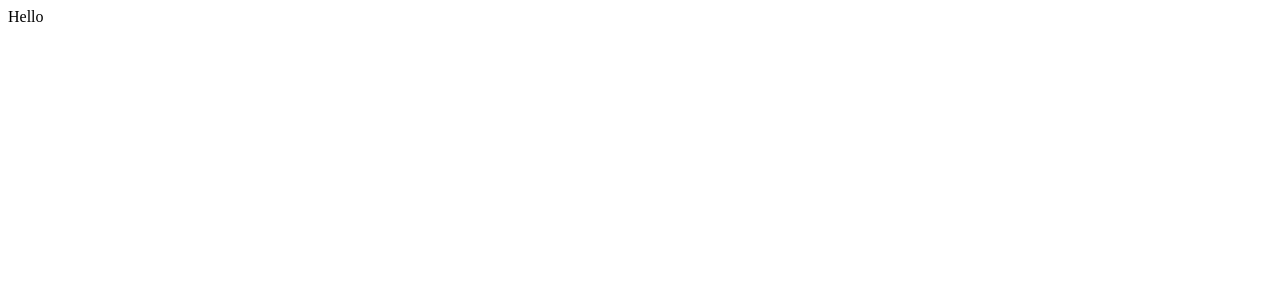
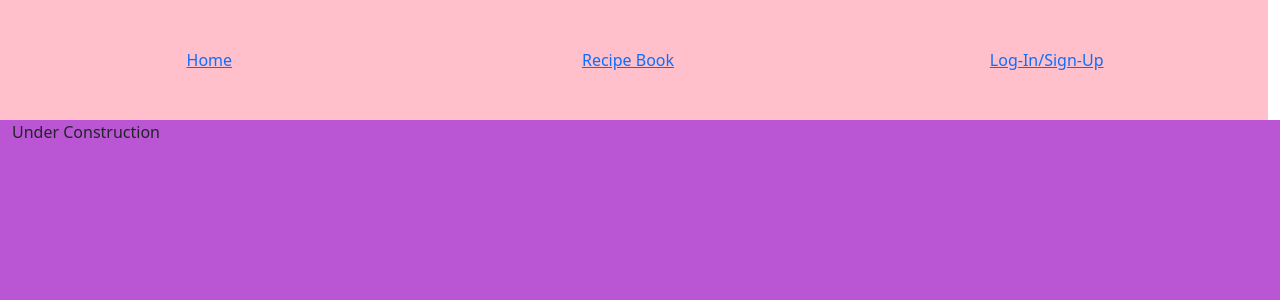
Before and after one commit to erinn-emilie/recipewebsite, a React (Vite) app: page /recipes in a window 1280 px wide. Shown: the top 300 px of the page. Built offline with nearby package versions, Linux system fonts and the light colour scheme.

Commit message:
First commit.

```diff
--- a/package.json
+++ b/package.json
@@ -3,6 +3,7 @@
   "private": true,
   "version": "0.0.0",
   "type": "module",
+  "proxy": "http://localhost:5000",
   "scripts": {
     "dev": "vite",
     "build": "vite build",
@@ -13,7 +14,9 @@
     "bootstrap": "^5.3.7",
     "react": "^19.1.1",
     "react-bootstrap": "^2.10.10",
-    "react-dom": "^19.1.1"
+    "react-dom": "^19.1.1",
+    "react-router-dom": "^7.8.1",
+    "router-dom": "^3.0.3"
   },
   "devDependencies": {
     "@eslint/js": "^9.33.0",
--- /dev/null
+++ b/src/App.jsx
@@ -0,0 +1,21 @@
+import { Route, Routes } from 'react-router-dom'
+import Navbar from './Components/NavBar'
+import HomePage from './Pages/HomePage'
+import RecipeBookPage from './Pages/RecipeBookPage'
+
+function App() {
+    return (
+        <>
+            <Navbar />
+            <div>
+                <Routes>
+                    <Route path="/" element={<HomePage />} />
+                    <Route path="/recipes" element={<RecipeBookPage />} />
+                </Routes>
+            </div>
+        </>
+
+    )
+}
+
+export default App
--- /dev/null
+++ b/src/Components/NavBar.jsx
@@ -0,0 +1,21 @@
+import React from 'react'
+import { Link } from 'react-router-dom'
+import '../Styles/NavBar.css'
+
+const NavBar = () => {
+    return (
+        <div className="navbar--container container-fluid row">
+            <div className="navbar--item col">
+                <Link to="/">Home</Link>
+            </div>
+            <div className="navbar--item col">
+                <Link to="/recipes">Recipe Book</Link>
+            </div>
+            <div className="navbar--item col">
+                <Link to="/portal">Log-In/Sign-Up</Link>
+            </div>
+        </div>
+    )
+}
+
+export default NavBar
--- a/src/Pages/HomePage.jsx
+++ b/src/Pages/HomePage.jsx
@@ -1,8 +1,42 @@
-import React from 'react';
+import { useState } from 'react'
+import '../Styles/UniversalStyles.css'
+
 
 const HomePage = () => {
+
+    const [curUrl, setCurUrl] = useState("")
+    const [message, setMessage] = useState("")
+    const apiurl = "http://localhost:5000/run-script"
+
+    const handleChange = (event) => {
+        setCurUrl(event.target.value)
+    }
+
+    const handleSubmit = () => {
+        handleFetch(curUrl)
+    }
+
+    const handleFetch = async(url) => {
+        fetch(apiurl, {
+            method: "POST",
+            headers: {
+                'Content-Type': 'application/json'
+            },
+            body: JSON.stringify({ "url": url }),
+        })
+        .then(response => response.json())
+        .then(data => {
+            setMessage(data["message"])
+        })
+    }
+
     return (
-        <div>Hello</div>
+        <div className="container-fluid body--container home--container">
+            <label>Please enter the url!</label>
+            <input onChange={handleChange} type="text"></input>
+            <button onClick={handleSubmit}>Submit</button>
+            <div>Your response is: {message}</div>
+        </div>
     )
 }
 
--- /dev/null
+++ b/src/Pages/RecipeBookPage.jsx
@@ -0,0 +1,13 @@
+import '../Styles/UniversalStyles.css'
+
+
+const RecipeBookPage = () => {
+
+    return (
+        <div className="container-fluid body--container recipebook--container">
+            <div>Under Construction</div>
+        </div>
+    )
+}
+
+export default RecipeBookPage
--- /dev/null
+++ b/src/Styles/NavBar.css
@@ -0,0 +1,9 @@
+.navbar--container {
+    background-color: pink;
+    height: 15vh;
+    align-items: center;
+}
+
+.navbar--item{
+    text-align: center;
+}
--- /dev/null
+++ b/src/Styles/UniversalStyles.css
@@ -0,0 +1,11 @@
+.body--container {
+    height: 85vh;
+}
+
+.home--container {
+    background-color: lightblue;
+}
+
+.recipebook--container {
+    background-color: mediumorchid;
+}
--- a/src/main.jsx
+++ b/src/main.jsx
@@ -1,9 +1,18 @@
 import { StrictMode } from 'react'
 import { createRoot } from 'react-dom/client'
-import HomePage from './Pages/HomePage.jsx'
+import { BrowserRouter } from 'react-router-dom'
+import 'bootstrap/dist/css/bootstrap.min.css'
+import App from './App.jsx'
+
+
+
+
+
 
 createRoot(document.getElementById('root')).render(
-  <StrictMode>
-    <HomePage />
+    <StrictMode>
+        <BrowserRouter>
+            <App />
+        </BrowserRouter>
   </StrictMode>,
 )
```
Also changed, not shown: 3 other files (tests, documents, lock files or other folders).
